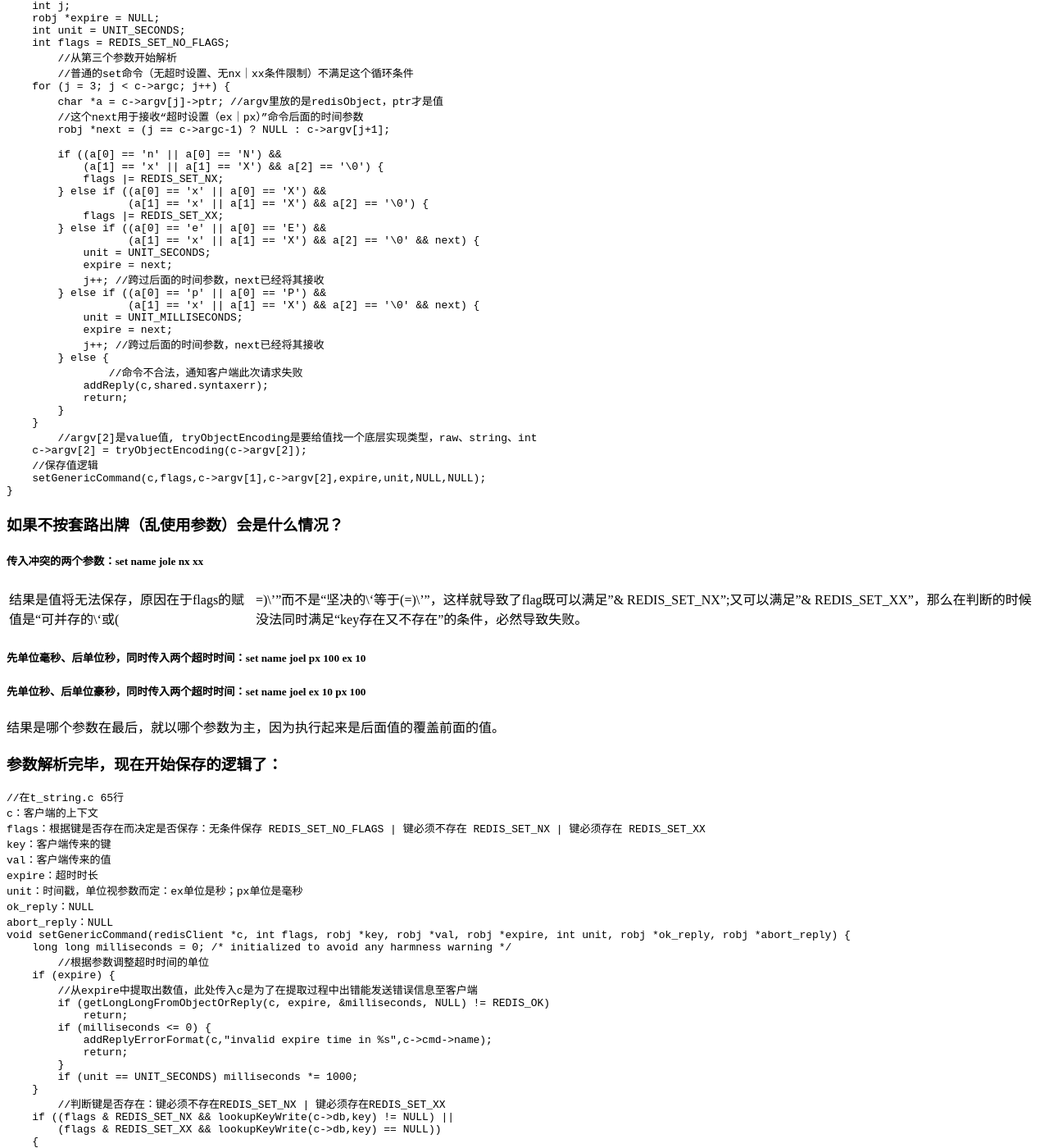
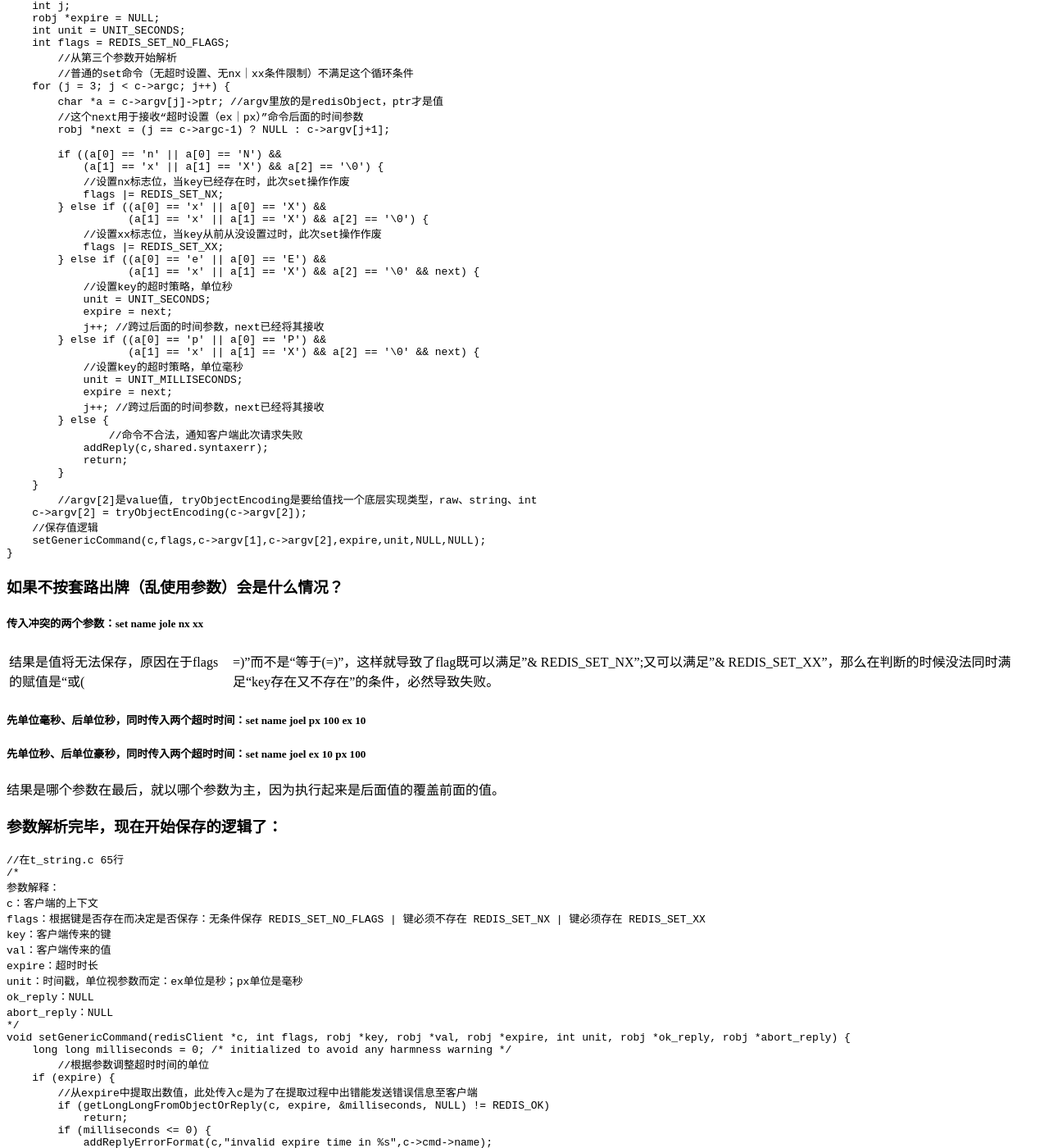
Before and after one commit to souce/blog, a Jekyll site: the page built from _posts/2016-08-05-redis的set操作.md, in a window 1280 px wide and 1400 px high, scrolled down 261 px. Shown: the whole window at 82% size. Built offline with Jekyll 4.4.1, drawn with Linux system fonts in a browser that asks for light colours; nearby versions of some CDN libraries; a style sheet for code colours, icons or effects is not loaded; some of the changed text lies outside the part shown.

Commit message:
修改set命令文档的源码注视

````diff
--- a/_posts/2016-08-05-redis的set操作.md
+++ b/_posts/2016-08-05-redis的set操作.md
@@ -29,17 +29,21 @@ void setCommand(redisClient *c) {
 
         if ((a[0] == 'n' || a[0] == 'N') &&
             (a[1] == 'x' || a[1] == 'X') && a[2] == '\0') {
+            //设置nx标志位，当key已经存在时，此次set操作作废
             flags |= REDIS_SET_NX;
         } else if ((a[0] == 'x' || a[0] == 'X') &&
                    (a[1] == 'x' || a[1] == 'X') && a[2] == '\0') {
+            //设置xx标志位，当key从前从没设置过时，此次set操作作废
             flags |= REDIS_SET_XX;
         } else if ((a[0] == 'e' || a[0] == 'E') &&
                    (a[1] == 'x' || a[1] == 'X') && a[2] == '\0' && next) {
+            //设置key的超时策略，单位秒
             unit = UNIT_SECONDS;
             expire = next;
             j++; //跨过后面的时间参数，next已经将其接收
         } else if ((a[0] == 'p' || a[0] == 'P') &&
                    (a[1] == 'x' || a[1] == 'X') && a[2] == '\0' && next) {
+            //设置key的超时策略，单位毫秒
             unit = UNIT_MILLISECONDS;
             expire = next;
             j++; //跨过后面的时间参数，next已经将其接收
@@ -59,7 +63,7 @@ void setCommand(redisClient *c) {
 ### 如果不按套路出牌（乱使用参数）会是什么情况？
 ##### 传入冲突的两个参数：set name jole nx xx
 
-结果是值将无法保存，原因在于flags的赋值是“可并存的\‘或(|=)\’”而不是“坚决的\‘等于(=)\’”，这样就导致了flag既可以满足"& REDIS\_SET\_NX";又可以满足"& REDIS\_SET\_XX"，那么在判断的时候没法同时满足“key存在又不存在”的条件，必然导致失败。
+结果是值将无法保存，原因在于flags的赋值是“或(|=)”而不是“等于(=)”，这样就导致了flag既可以满足"& REDIS\_SET\_NX";又可以满足"& REDIS\_SET\_XX"，那么在判断的时候没法同时满足“key存在又不存在”的条件，必然导致失败。
 
 ##### 先单位毫秒、后单位秒，同时传入两个超时时间：set name joel px 100 ex 10
 ##### 先单位秒、后单位豪秒，同时传入两个超时时间：set name joel ex 10 px 100
@@ -71,6 +75,8 @@ void setCommand(redisClient *c) {
 
 ```c
 //在t_string.c 65行
+/*
+参数解释：
 c：客户端的上下文
 flags：根据键是否存在而决定是否保存：无条件保存 REDIS_SET_NO_FLAGS | 键必须不存在 REDIS_SET_NX | 键必须存在 REDIS_SET_XX
 key：客户端传来的键
@@ -79,6 +85,7 @@ expire：超时时长
 unit：时间戳，单位视参数而定：ex单位是秒；px单位是毫秒
 ok_reply：NULL
 abort_reply：NULL
+*/
 void setGenericCommand(redisClient *c, int flags, robj *key, robj *val, robj *expire, int unit, robj *ok_reply, robj *abort_reply) {
     long long milliseconds = 0; /* initialized to avoid any harmness warning */
 	//根据参数调整超时时间的单位
````
Also changed, not shown: 2 other files.
